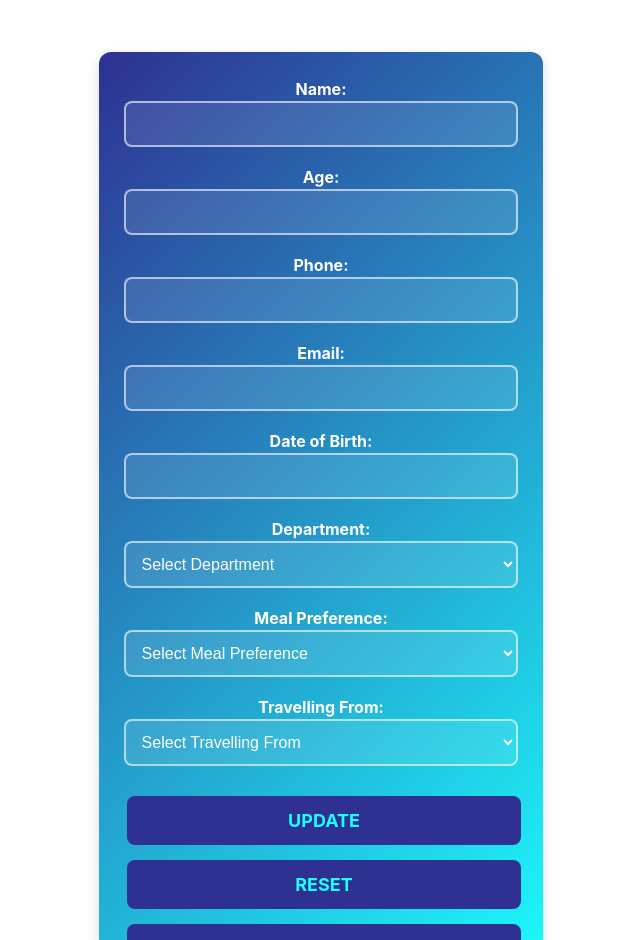
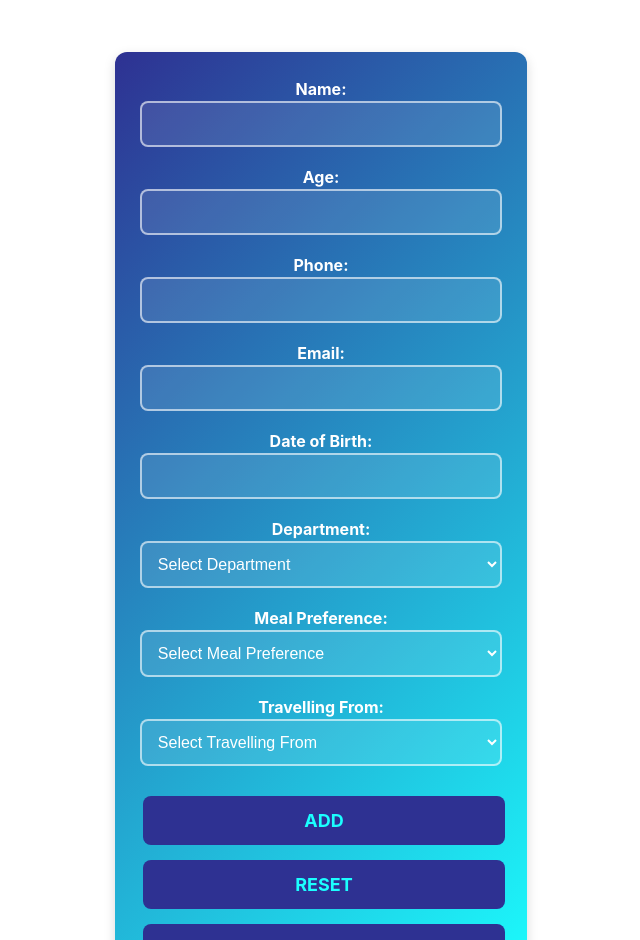
Before and after one commit to AbuV6/apa1-supa-full-stack-app, a Vue app in the folder summer-party-form/: page / in a window 1280 px wide. Shown: the top 940 px of the page, without its empty margins (319-959 px from the left). Built offline with nearby package versions, Linux system fonts and the light colour scheme.

Commit message:
feat: changed update to add as update is now in a diff component

```diff
--- a/summer-party-form/src/components/GuestForm.vue
+++ b/summer-party-form/src/components/GuestForm.vue
@@ -68,7 +68,7 @@ import { submitFormWithValidation } from "./helpers/validators";
       <span class="guest-form__error">{{ errors.travelling_from }}</span>
     </label>
 
-    <button type="submit" @click="submitFormWithValidation">Update</button>
+    <button type="submit" @click="submitFormWithValidation">Add</button>
     <button type="button" @click="resetForm">Reset</button>
 
     <RouterLink to="/guests">
```
